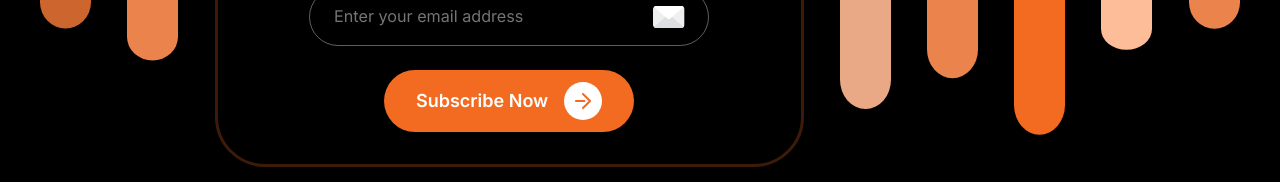
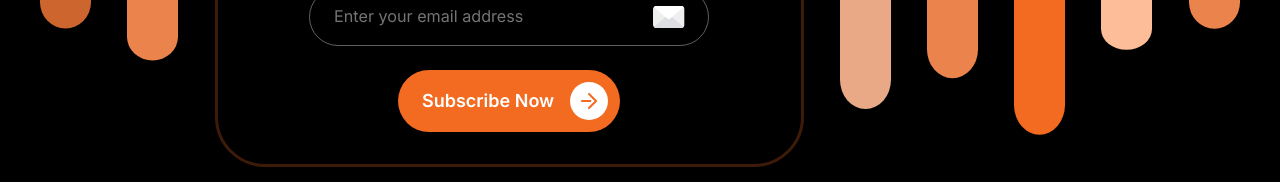
Before and after one commit to ashfaqakhtar/occams-podcast, a Next.js app: page / in a window 1280 px wide. Shown: the part 4087-4269 px from the top of the page. Built offline with nearby package versions, Linux system fonts and the light colour scheme; no server answers.

Commit message:
logo change navbar and hero banner

```diff
--- a/src/components/EpisodeWave.jsx
+++ b/src/components/EpisodeWave.jsx
@@ -72,7 +72,7 @@ const EpisodeWave = () => {
 
                     <div className="mt-6 flex items-center justify-center">
                         <button className={`inline-flex flex-nowrap items-center gap-4 rounded-full cta-1
-                            justify-center whitespace-nowrap bg-[#F36B21] text-white py-3 px-8`}
+                            justify-center whitespace-nowrap bg-[#F36B21] text-white py-3 pl-6 pr-3`}
                         >
                             <span className="whitespace-nowrap">Subscribe Now</span>
                             <img src='/logo/subscribe.svg' alt="Button" className="h-auto w-max shrink-0" />
@@ -117,7 +117,7 @@ const EpisodeWave = () => {
 
                     <div className="mt-6 flex items-center justify-center">
                         <button className={`inline-flex flex-nowrap items-center gap-4 rounded-full cta-1
-                            justify-center whitespace-nowrap bg-[#F36B21] text-white py-3 px-8`}
+                            justify-center whitespace-nowrap bg-[#F36B21] text-white py-3 pl-6 pr-3`}
                         >
                             <span className="whitespace-nowrap">Subscribe Now</span>
                             <img src='/logo/subscribe.svg' alt="Button" className="h-auto w-max shrink-0" />
```
